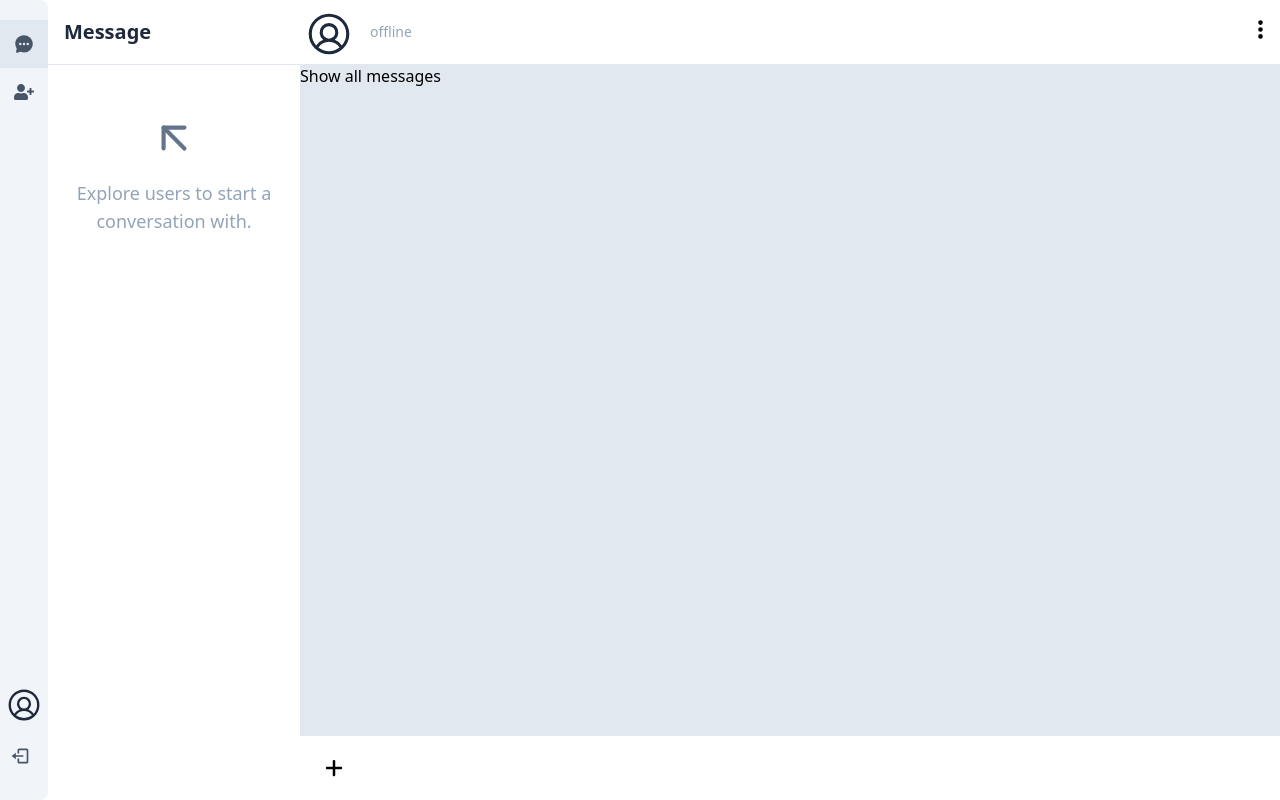
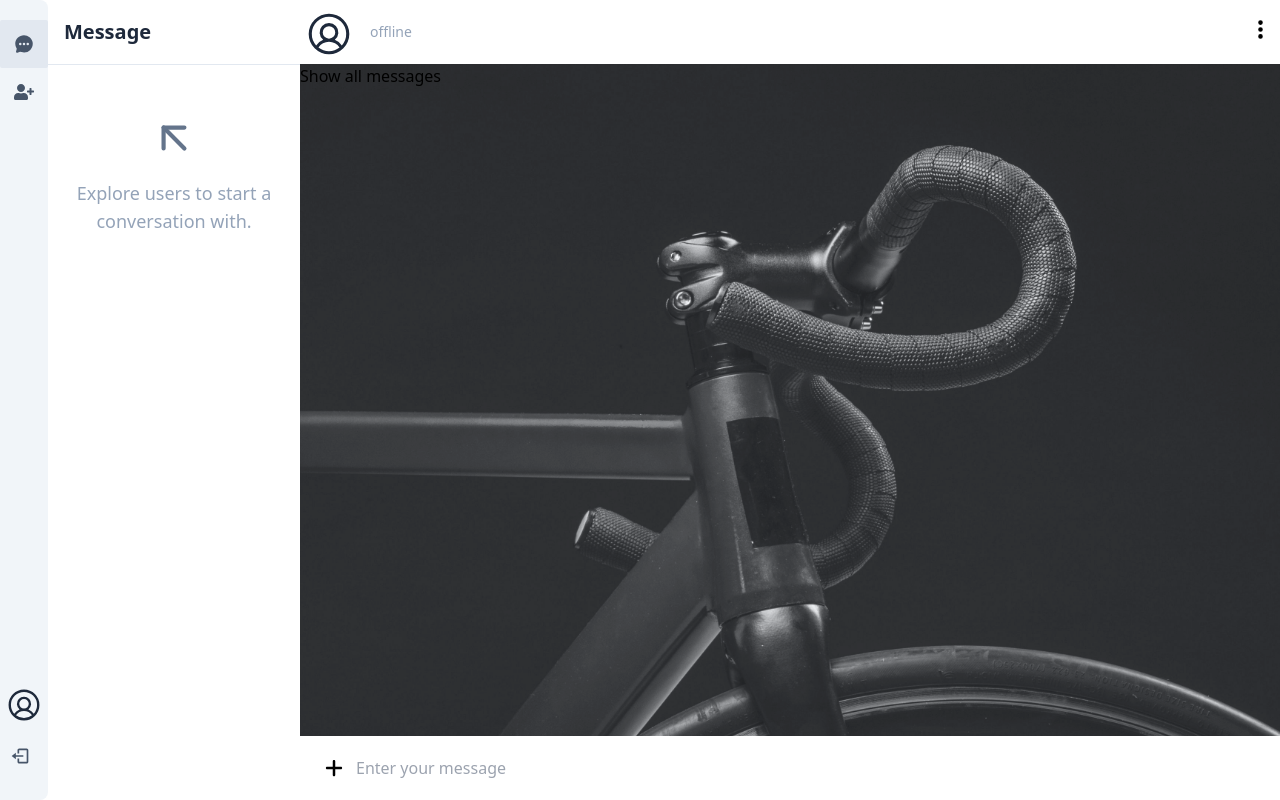
Before and after one commit to salmanulfarispk/Chat_App_Mern_stack, a React (Vite) app in the folder client/: page /1 in a window 1280 px wide. Built offline with nearby package versions, Linux system fonts and the light colour scheme; no server answers.

Commit message:
creates sending message section

```diff
--- a/client/src/components/Message.jsx
+++ b/client/src/components/Message.jsx
@@ -10,7 +10,7 @@ import { MdVideoCameraBack } from "react-icons/md";
 import uploadFile  from "../helpers/uploadFile"
 import { IoClose } from "react-icons/io5";
 import LoadingSpinner from "./LoadingSpinner"
-
+import backgroundImage from "../assets/AA.jpg"
 
 function Message() {
 
@@ -102,7 +102,7 @@ function Message() {
 
 
   return (
-    <div>
+    <div style={{backgroundImage : `url(${backgroundImage})`}} className='bg-no-repeat bg-cover'>
       <header className='sticky top-0 h-16 bg-white flex justify-between items-center'>
           <div className='flex items-center gap-4'>
             <Link to={"/"} className='lg:hidden text-slate-500'><FaAngleLeft  size={25}/></Link>
@@ -134,7 +134,8 @@ function Message() {
 
       {/**show all message  */}
 
-      <section className='h-[calc(100vh-128px)] overflow-x-hidden overflow-y-scroll scrollbar relative'>
+      <section className='h-[calc(100vh-128px)] overflow-x-hidden overflow-y-scroll
+      scrollbar relative bg-slate-200 bg-opacity-15'>
 
             {/**display image message */}
         {
@@ -187,7 +188,6 @@ function Message() {
       </section>
 
       {/** send message  */}
-
        <section className='h-16 bg-white flex items-center px-3'>
        <div className='relative'>
             <button className='flex justify-center items-center w-11 h-11
@@ -232,6 +232,15 @@ function Message() {
 
 
           </div>
+
+      {/** input/send messages   */}
+
+        <div>
+          <input type='text'
+            placeholder='Enter your message'
+          />
+        </div>
+
        </section>
 
     </div>
```
Also changed, not shown: client/src/assets/AA.jpg (added), client/src/assets/wallpaper.jpg (added).
